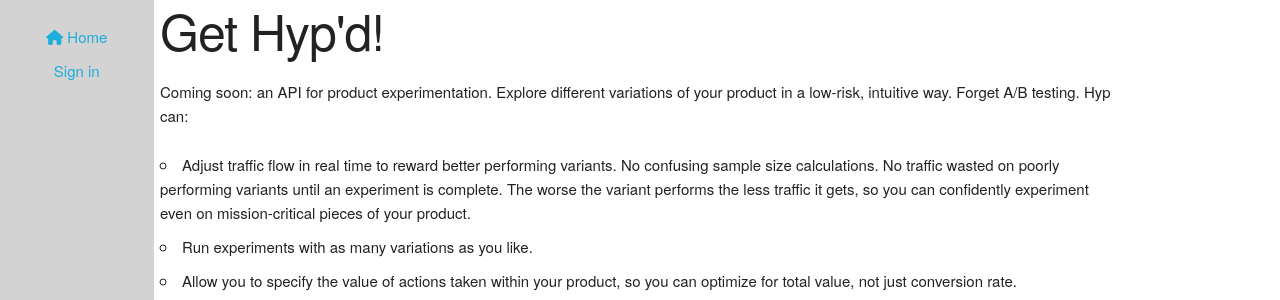
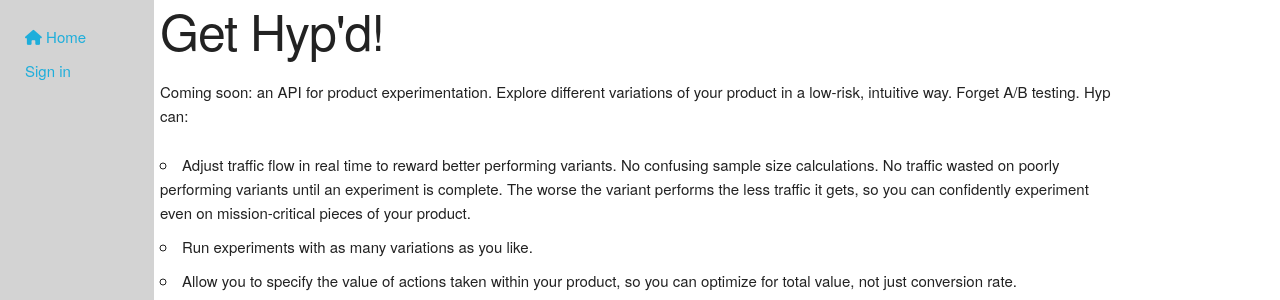
Before and after one commit to Murphydbuffalo/hyp2, a Django app: page / in a window 1280 px wide. Shown: the top 300 px of the page. Run offline with Django 3.2, Linux system fonts and the light colour scheme; some libraries are stand-ins or nearby versions.

Commit message:
Move it on over now

```diff
--- a/web/hyp/static/css/application.css
+++ b/web/hyp/static/css/application.css
@@ -18,7 +18,6 @@ navbar ul {
   display: flex;
   flex-direction: column;
   list-style-type: none;
-  align-items: center;
   background: lightgrey;
-  padding-top: 25px;
+  padding: 25px 0 0 25px;
 }
```
